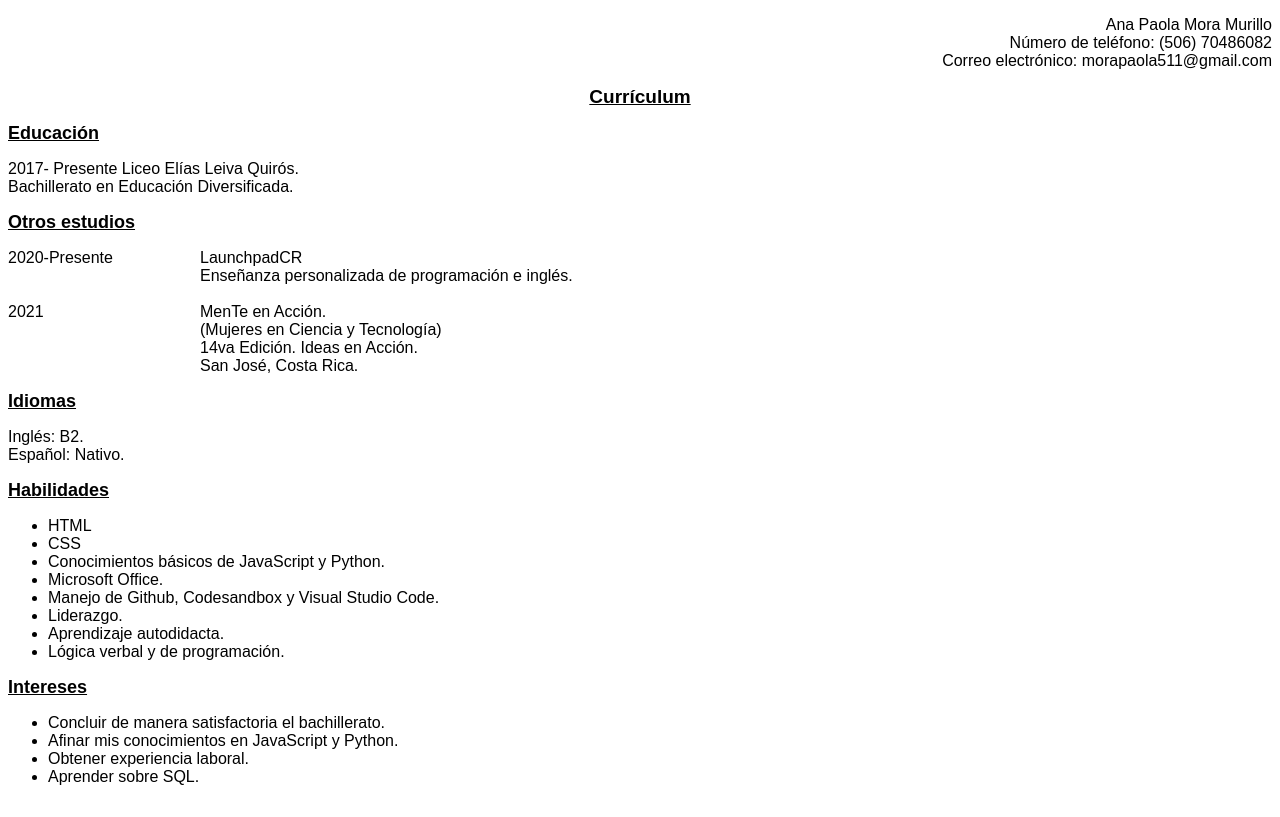
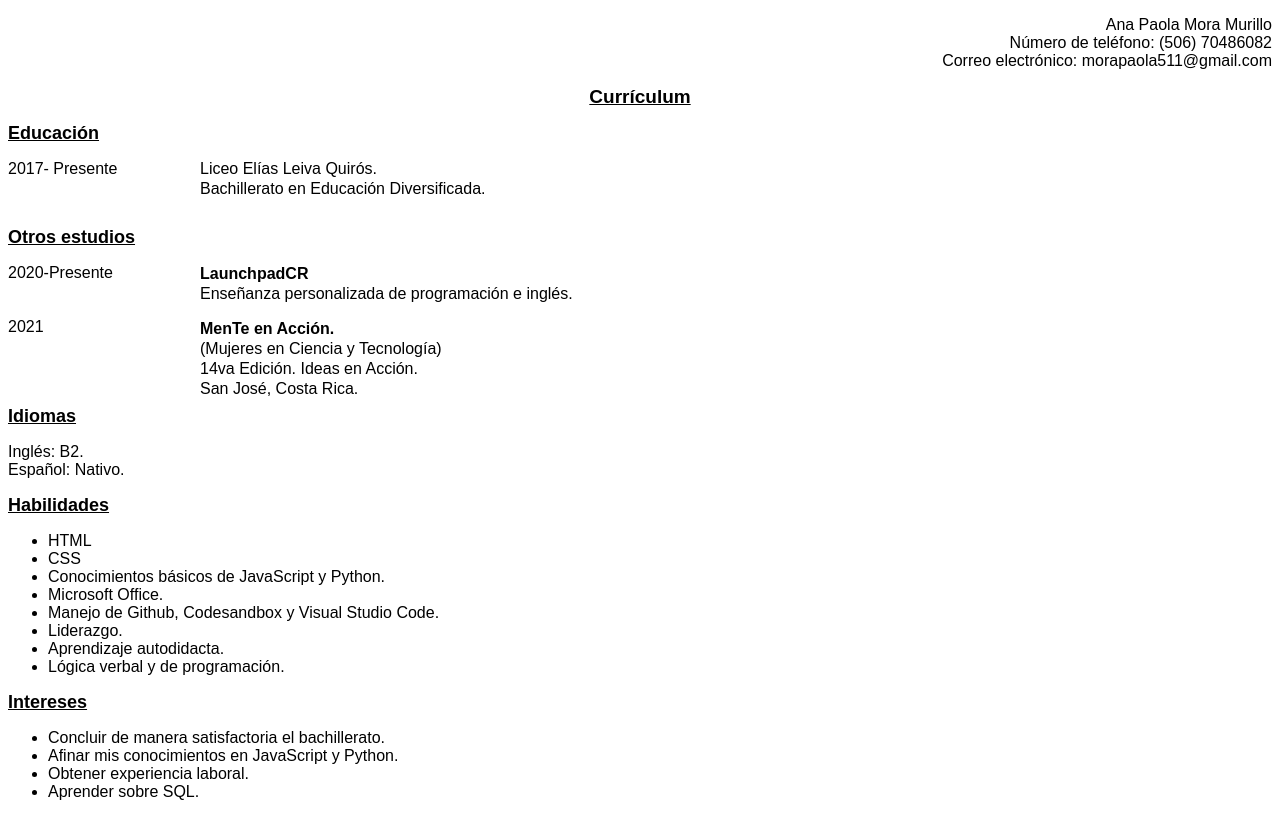
Before and after one commit to morapaola/curriculumvitae, a plain HTML site: page index.html in a window 1280 px wide. Drawn offline with Linux system fonts and the light colour scheme.

Commit message:
Update index.html

```diff
--- a/index.html
+++ b/index.html
@@ -21,8 +21,44 @@
             h2 {
                 font-size: 18px;
             }
-            .otros-estudios {
+            #launchpad1 {
                 position: absolute;
+                top: 265px;
+                left: 200px;
+            }
+            #launchpad2 {
+                position: absolute;
+                top: 285px;
+                left: 200px;
+            }
+            #mente1 {
+                position: absolute;
+                top: 320px;
+                left: 200px;
+            }
+            #mente2 {
+                position: absolute;
+                top: 340px;
+                left: 200px;
+            }
+            #mente3 {
+                position: absolute;
+                top: 360px;
+                left: 200px;
+            }
+            #mente4 {
+                position: absolute;
+                top: 380px;
+                left: 200px;
+            }
+            #institucion {
+                position: absolute;
+                top: 160px;
+                left: 200px;
+            }
+            #bachillerato {
+                position: absolute;
+                top: 180px;
                 left: 200px;
             }
         </style>
@@ -34,17 +70,17 @@
         <h1 id="titulo1"> <u> Currículum </u> </h1>
         <h2> <u> Educación </u> </h2>
         <p>
-            2017- Presente Liceo Elías Leiva Quirós. <br>
-            Bachillerato en Educación Diversificada.
+            2017- Presente <span id="institucion"> Liceo Elías Leiva Quirós. </span> <br>
+                           <span id="bachillerato"> Bachillerato en Educación Diversificada. </span>
         </p>
-        <h2> <u> Otros estudios </u> </h2>
+       <br> <h2> <u> Otros estudios </u> </h2>
         <p>
-            2020-Presente       <span class="otros-estudios"> LaunchpadCR </span> <br>
-                                <span class="otros-estudios"> Enseñanza personalizada de programación e inglés.</span><br>
-           <br> 2021                <span class="otros-estudios"> MenTe en Acción. </span> <br>
-                                <span class="otros-estudios"> (Mujeres en Ciencia y Tecnología) </span> <br>
-                                <span class="otros-estudios"> 14va Edición. Ideas en Acción. </span> <br>
-                                <span class="otros-estudios"> San José, Costa Rica. </span> <br>
+            2020-Presente       <span id="launchpad1"> <strong> LaunchpadCR </strong> </span> <br>
+                                <span id="launchpad2"> Enseñanza personalizada de programación e inglés.</span><br>
+           <br> 2021            <span id="mente1"> <strong> MenTe en Acción.</strong> </span> <br>
+                                <span id="mente2"> (Mujeres en Ciencia y Tecnología) </span> <br>
+                                <span id="mente3"> 14va Edición. Ideas en Acción. </span> <br>
+                                <span id="mente4"> San José, Costa Rica. </span> <br>
         </p>
         <h2> <u> Idiomas </u> </h2>
         <p>
@@ -70,3 +106,4 @@
             <li> Aprender sobre SQL. </li>
         </ul>
     </body>
+</html>
```
